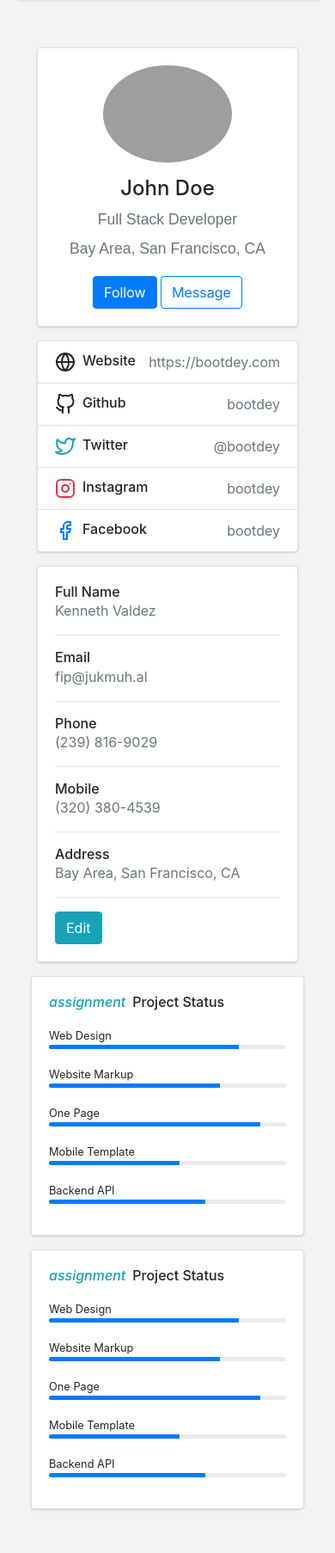
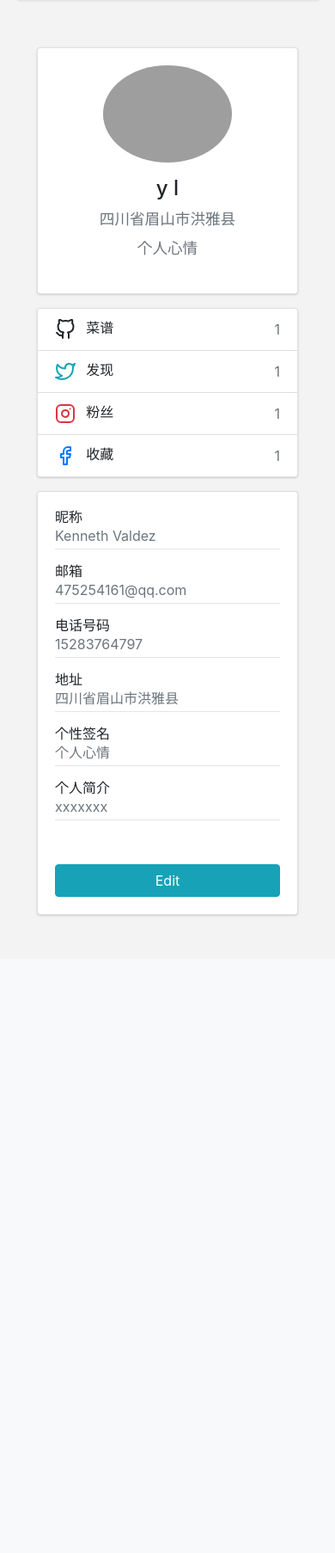
Before and after one commit to ylighgh/ChiKeXIng, a Flask app: page /user/userInfo in a window 390 px wide. Shown: the part 88-1894 px from the top of the page at 86% size. After the commit the page ends 1154 px from the top, so only its background shows below. Run offline with Flask 2, Linux system fonts and the light colour scheme; some libraries are stand-ins or nearby versions; grey boxes are pictures that could not be loaded.

Commit message:
update userSetting.html userInfo.html

```diff
--- a/templates/register.html
+++ b/templates/register.html
@@ -18,11 +18,11 @@
 {% endblock %}
 {% block body %}
 
-  <div class="container mt-5">
+  <div class=" container mt-5">
     <div class="row">
       <div class="col"></div>
       <div class="col"></div>
-      <div class="col" style="background-color: #ffffff">
+      <div class="col card" style="background-color: #ffffff">
         <div class="all_in">
           <div class="form-floating mt-5" >
             <input type="email" class="form-control" id="floatingInput" placeholder="name@example.com">
--- a/templates/userInfo.html
+++ b/templates/userInfo.html
@@ -5,17 +5,19 @@
 {% endblock %}
 {% block head %}
   <style>
-  body{
-    margin-top:20px;
+      body {
+          margin-top: 20px;
           color: #1a202c;
           text-align: left;
           background-color: #e2e8f0;
       }
+
       .main-body {
           padding: 15px;
       }
+
       .card {
-    box-shadow: 0 1px 3px 0 rgba(0,0,0,.1), 0 1px 2px 0 rgba(0,0,0,.06);
+          box-shadow: 0 1px 3px 0 rgba(0, 0, 0, .1), 0 1px 2px 0 rgba(0, 0, 0, .06);
       }
 
       .card {
@@ -26,7 +28,7 @@
           word-wrap: break-word;
           background-color: #fff;
           background-clip: border-box;
-    border: 0 solid rgba(0,0,0,.125);
+          border: 0 solid rgba(0, 0, 0, .125);
           border-radius: .25rem;
       }
 
@@ -41,22 +43,25 @@
           margin-left: -8px;
       }
 
-.gutters-sm>.col, .gutters-sm>[class*=col-] {
+      .gutters-sm > .col, .gutters-sm > [class*=col-] {
           padding-right: 8px;
           padding-left: 8px;
       }
+
       .mb-3, .my-3 {
-    margin-bottom: 1rem!important;
+          margin-bottom: 1rem !important;
       }
 
       .bg-gray-300 {
           background-color: #e2e8f0;
       }
+
       .h-100 {
-    height: 100%!important;
+          height: 100% !important;
       }
+
       .shadow-none {
-    box-shadow: none!important;
+          box-shadow: none !important;
       }
   </style>
 {% endblock %}
@@ -72,13 +77,12 @@ active
           <div class="card">
             <div class="card-body">
               <div class="d-flex flex-column align-items-center text-center">
-                    <img src="https://bootdey.com/img/Content/avatar/avatar7.png" alt="Admin" class="rounded-circle" width="150">
+                <img src="https://bootdey.com/img/Content/avatar/avatar7.png" alt="Admin" class="rounded-circle"
+                     width="150">
                 <div class="mt-3">
-                      <h4>John Doe</h4>
-                      <p class="text-secondary mb-1">Full Stack Developer</p>
-                      <p class="text-muted font-size-sm">Bay Area, San Francisco, CA</p>
-                      <button class="btn btn-primary">Follow</button>
-                      <button class="btn btn-outline-primary">Message</button>
+                  <h4>y l</h4>
+                  <p class="text-secondary mb-1">四川省眉山市洪雅县</p>
+                  <p class="text-muted font-size-sm">个人心情</p>
                 </div>
               </div>
             </div>
@@ -86,146 +90,120 @@ active
           <div class="card mt-3">
             <ul class="list-group list-group-flush">
               <li class="list-group-item d-flex justify-content-between align-items-center flex-wrap">
-                    <h6 class="mb-0"><svg xmlns="http://www.w3.org/2000/svg" width="24" height="24" viewBox="0 0 24 24" fill="none" stroke="currentColor" stroke-width="2" stroke-linecap="round" stroke-linejoin="round" class="feather feather-globe mr-2 icon-inline"><circle cx="12" cy="12" r="10"></circle><line x1="2" y1="12" x2="22" y2="12"></line><path d="M12 2a15.3 15.3 0 0 1 4 10 15.3 15.3 0 0 1-4 10 15.3 15.3 0 0 1-4-10 15.3 15.3 0 0 1 4-10z"></path></svg>Website</h6>
-                    <span class="text-secondary">https://bootdey.com</span>
+                <h6 class="mb-0">
+                  <svg xmlns="http://www.w3.org/2000/svg" width="24" height="24" viewBox="0 0 24 24" fill="none"
+                       stroke="currentColor" stroke-width="2" stroke-linecap="round" stroke-linejoin="round"
+                       class="feather feather-github mr-2 icon-inline">
+                    <path d="M9 19c-5 1.5-5-2.5-7-3m14 6v-3.87a3.37 3.37 0 0 0-.94-2.61c3.14-.35 6.44-1.54 6.44-7A5.44 5.44 0 0 0 20 4.77 5.07 5.07 0 0 0 19.91 1S18.73.65 16 2.48a13.38 13.38 0 0 0-7 0C6.27.65 5.09 1 5.09 1A5.07 5.07 0 0 0 5 4.77a5.44 5.44 0 0 0-1.5 3.78c0 5.42 3.3 6.61 6.44 7A3.37 3.37 0 0 0 9 18.13V22"></path>
+                  </svg>
+                  菜谱
+                </h6>
+                <span class="text-secondary">1</span>
               </li>
               <li class="list-group-item d-flex justify-content-between align-items-center flex-wrap">
-                    <h6 class="mb-0"><svg xmlns="http://www.w3.org/2000/svg" width="24" height="24" viewBox="0 0 24 24" fill="none" stroke="currentColor" stroke-width="2" stroke-linecap="round" stroke-linejoin="round" class="feather feather-github mr-2 icon-inline"><path d="M9 19c-5 1.5-5-2.5-7-3m14 6v-3.87a3.37 3.37 0 0 0-.94-2.61c3.14-.35 6.44-1.54 6.44-7A5.44 5.44 0 0 0 20 4.77 5.07 5.07 0 0 0 19.91 1S18.73.65 16 2.48a13.38 13.38 0 0 0-7 0C6.27.65 5.09 1 5.09 1A5.07 5.07 0 0 0 5 4.77a5.44 5.44 0 0 0-1.5 3.78c0 5.42 3.3 6.61 6.44 7A3.37 3.37 0 0 0 9 18.13V22"></path></svg>Github</h6>
-                    <span class="text-secondary">bootdey</span>
+                <h6 class="mb-0">
+                  <svg xmlns="http://www.w3.org/2000/svg" width="24" height="24" viewBox="0 0 24 24" fill="none"
+                       stroke="currentColor" stroke-width="2" stroke-linecap="round" stroke-linejoin="round"
+                       class="feather feather-twitter mr-2 icon-inline text-info">
+                    <path d="M23 3a10.9 10.9 0 0 1-3.14 1.53 4.48 4.48 0 0 0-7.86 3v1A10.66 10.66 0 0 1 3 4s-4 9 5 13a11.64 11.64 0 0 1-7 2c9 5 20 0 20-11.5a4.5 4.5 0 0 0-.08-.83A7.72 7.72 0 0 0 23 3z"></path>
+                  </svg>
+                  发现
+                </h6>
+                <span class="text-secondary">1</span>
               </li>
               <li class="list-group-item d-flex justify-content-between align-items-center flex-wrap">
-                    <h6 class="mb-0"><svg xmlns="http://www.w3.org/2000/svg" width="24" height="24" viewBox="0 0 24 24" fill="none" stroke="currentColor" stroke-width="2" stroke-linecap="round" stroke-linejoin="round" class="feather feather-twitter mr-2 icon-inline text-info"><path d="M23 3a10.9 10.9 0 0 1-3.14 1.53 4.48 4.48 0 0 0-7.86 3v1A10.66 10.66 0 0 1 3 4s-4 9 5 13a11.64 11.64 0 0 1-7 2c9 5 20 0 20-11.5a4.5 4.5 0 0 0-.08-.83A7.72 7.72 0 0 0 23 3z"></path></svg>Twitter</h6>
-                    <span class="text-secondary">@bootdey</span>
+                <h6 class="mb-0">
+                  <svg xmlns="http://www.w3.org/2000/svg" width="24" height="24" viewBox="0 0 24 24" fill="none"
+                       stroke="currentColor" stroke-width="2" stroke-linecap="round" stroke-linejoin="round"
+                       class="feather feather-instagram mr-2 icon-inline text-danger">
+                    <rect x="2" y="2" width="20" height="20" rx="5" ry="5"></rect>
+                    <path d="M16 11.37A4 4 0 1 1 12.63 8 4 4 0 0 1 16 11.37z"></path>
+                    <line x1="17.5" y1="6.5" x2="17.51" y2="6.5"></line>
+                  </svg>
+                  粉丝
+                </h6>
+                <span class="text-secondary">1</span>
               </li>
               <li class="list-group-item d-flex justify-content-between align-items-center flex-wrap">
-                    <h6 class="mb-0"><svg xmlns="http://www.w3.org/2000/svg" width="24" height="24" viewBox="0 0 24 24" fill="none" stroke="currentColor" stroke-width="2" stroke-linecap="round" stroke-linejoin="round" class="feather feather-instagram mr-2 icon-inline text-danger"><rect x="2" y="2" width="20" height="20" rx="5" ry="5"></rect><path d="M16 11.37A4 4 0 1 1 12.63 8 4 4 0 0 1 16 11.37z"></path><line x1="17.5" y1="6.5" x2="17.51" y2="6.5"></line></svg>Instagram</h6>
-                    <span class="text-secondary">bootdey</span>
-                  </li>
-                  <li class="list-group-item d-flex justify-content-between align-items-center flex-wrap">
-                    <h6 class="mb-0"><svg xmlns="http://www.w3.org/2000/svg" width="24" height="24" viewBox="0 0 24 24" fill="none" stroke="currentColor" stroke-width="2" stroke-linecap="round" stroke-linejoin="round" class="feather feather-facebook mr-2 icon-inline text-primary"><path d="M18 2h-3a5 5 0 0 0-5 5v3H7v4h3v8h4v-8h3l1-4h-4V7a1 1 0 0 1 1-1h3z"></path></svg>Facebook</h6>
-                    <span class="text-secondary">bootdey</span>
+                <h6 class="mb-0">
+                  <svg xmlns="http://www.w3.org/2000/svg" width="24" height="24" viewBox="0 0 24 24" fill="none"
+                       stroke="currentColor" stroke-width="2" stroke-linecap="round" stroke-linejoin="round"
+                       class="feather feather-facebook mr-2 icon-inline text-primary">
+                    <path d="M18 2h-3a5 5 0 0 0-5 5v3H7v4h3v8h4v-8h3l1-4h-4V7a1 1 0 0 1 1-1h3z"></path>
+                  </svg>
+                  收藏
+                </h6>
+                <span class="text-secondary">1</span>
               </li>
             </ul>
           </div>
         </div>
-            <div class="col-md-8">
-              <div class="card mb-3">
+        <div class="col-md-8 d-flex" style="width: 1000px">
+          <div class="card mb-3 flex-fill">
             <div class="card-body">
-                  <div class="row">
+              <div class="row" style="height: 30px">
                 <div class="col-sm-3">
-                      <h6 class="mb-0">Full Name</h6>
+                  <h6 class="mb-0">昵称</h6>
                 </div>
                 <div class="col-sm-9 text-secondary">
                   Kenneth Valdez
                 </div>
               </div>
               <hr>
-                  <div class="row">
+              <div class="row" style="height: 30px">
                 <div class="col-sm-3">
-                      <h6 class="mb-0">Email</h6>
+                  <h6 class="mb-0">邮箱</h6>
                 </div>
                 <div class="col-sm-9 text-secondary">
-                      fip@jukmuh.al
+                  475254161@qq.com
                 </div>
               </div>
               <hr>
-                  <div class="row">
+              <div class="row" style="height: 30px">
                 <div class="col-sm-3">
-                      <h6 class="mb-0">Phone</h6>
+                  <h6 class="mb-0">电话号码</h6>
                 </div>
                 <div class="col-sm-9 text-secondary">
-                      (239) 816-9029
+                  15283764797
                 </div>
               </div>
               <hr>
-                  <div class="row">
+              <div class="row" style="height: 30px">
                 <div class="col-sm-3">
-                      <h6 class="mb-0">Mobile</h6>
+                  <h6 class="mb-0">地址</h6>
                 </div>
                 <div class="col-sm-9 text-secondary">
-                      (320) 380-4539
+                  四川省眉山市洪雅县
                 </div>
               </div>
               <hr>
-                  <div class="row">
+              <div class="row" style="height: 30px">
                 <div class="col-sm-3">
-                      <h6 class="mb-0">Address</h6>
+                  <h6 class="mb-0">个性签名</h6>
                 </div>
                 <div class="col-sm-9 text-secondary">
-                      Bay Area, San Francisco, CA
+                  个人心情
                 </div>
               </div>
               <hr>
-                  <div class="row">
-                    <div class="col-sm-12">
-                      <a class="btn btn-info " target="__blank" href="{{ url_for('user.userSetting') }}">Edit</a>
+              <div class="row" style="height: 30px">
+                <div class="col-sm-3">
+                  <h6 class="mb-0">个人简介</h6>
+                </div>
+                <div class="col-sm-9 text-secondary">
+                  xxxxxxx
                 </div>
               </div>
-                </div>
-              </div>
-
-              <div class="row gutters-sm">
-                <div class="col-sm-6 mb-3">
-                  <div class="card h-100">
-                    <div class="card-body">
-                      <h6 class="d-flex align-items-center mb-3"><i class="material-icons text-info mr-2">assignment</i>Project Status</h6>
-                      <small>Web Design</small>
-                      <div class="progress mb-3" style="height: 5px">
-                        <div class="progress-bar bg-primary" role="progressbar" style="width: 80%" aria-valuenow="80" aria-valuemin="0" aria-valuemax="100"></div>
-                      </div>
-                      <small>Website Markup</small>
-                      <div class="progress mb-3" style="height: 5px">
-                        <div class="progress-bar bg-primary" role="progressbar" style="width: 72%" aria-valuenow="72" aria-valuemin="0" aria-valuemax="100"></div>
-                      </div>
-                      <small>One Page</small>
-                      <div class="progress mb-3" style="height: 5px">
-                        <div class="progress-bar bg-primary" role="progressbar" style="width: 89%" aria-valuenow="89" aria-valuemin="0" aria-valuemax="100"></div>
-                      </div>
-                      <small>Mobile Template</small>
-                      <div class="progress mb-3" style="height: 5px">
-                        <div class="progress-bar bg-primary" role="progressbar" style="width: 55%" aria-valuenow="55" aria-valuemin="0" aria-valuemax="100"></div>
-                      </div>
-                      <small>Backend API</small>
-                      <div class="progress mb-3" style="height: 5px">
-                        <div class="progress-bar bg-primary" role="progressbar" style="width: 66%" aria-valuenow="66" aria-valuemin="0" aria-valuemax="100"></div>
-                      </div>
-                    </div>
-                  </div>
-                </div>
-                <div class="col-sm-6 mb-3">
-                  <div class="card h-100">
-                    <div class="card-body">
-                      <h6 class="d-flex align-items-center mb-3"><i class="material-icons text-info mr-2">assignment</i>Project Status</h6>
-                      <small>Web Design</small>
-                      <div class="progress mb-3" style="height: 5px">
-                        <div class="progress-bar bg-primary" role="progressbar" style="width: 80%" aria-valuenow="80" aria-valuemin="0" aria-valuemax="100"></div>
-                      </div>
-                      <small>Website Markup</small>
-                      <div class="progress mb-3" style="height: 5px">
-                        <div class="progress-bar bg-primary" role="progressbar" style="width: 72%" aria-valuenow="72" aria-valuemin="0" aria-valuemax="100"></div>
-                      </div>
-                      <small>One Page</small>
-                      <div class="progress mb-3" style="height: 5px">
-                        <div class="progress-bar bg-primary" role="progressbar" style="width: 89%" aria-valuenow="89" aria-valuemin="0" aria-valuemax="100"></div>
-                      </div>
-                      <small>Mobile Template</small>
-                      <div class="progress mb-3" style="height: 5px">
-                        <div class="progress-bar bg-primary" role="progressbar" style="width: 55%" aria-valuenow="55" aria-valuemin="0" aria-valuemax="100"></div>
-                      </div>
-                      <small>Backend API</small>
-                      <div class="progress mb-3" style="height: 5px">
-                        <div class="progress-bar bg-primary" role="progressbar" style="width: 66%" aria-valuenow="66" aria-valuemin="0" aria-valuemax="100"></div>
+              <hr>
+              <div class="row" style="padding-top: 35px">
+                <div class="col-sm-12">
+                  <a class="btn btn-block btn-info " target="__blank" href="{{ url_for('user.userSetting') }}">Edit</a>
                 </div>
               </div>
             </div>
           </div>
         </div>
-
-
-
       </div>
-          </div>
-
     </div>
   </div>
 {% endblock %}
```
Also changed, not shown: templates/userRecipe.html (+9 -0 lines). Lines whose indentation alone changed are shown as unchanged.
